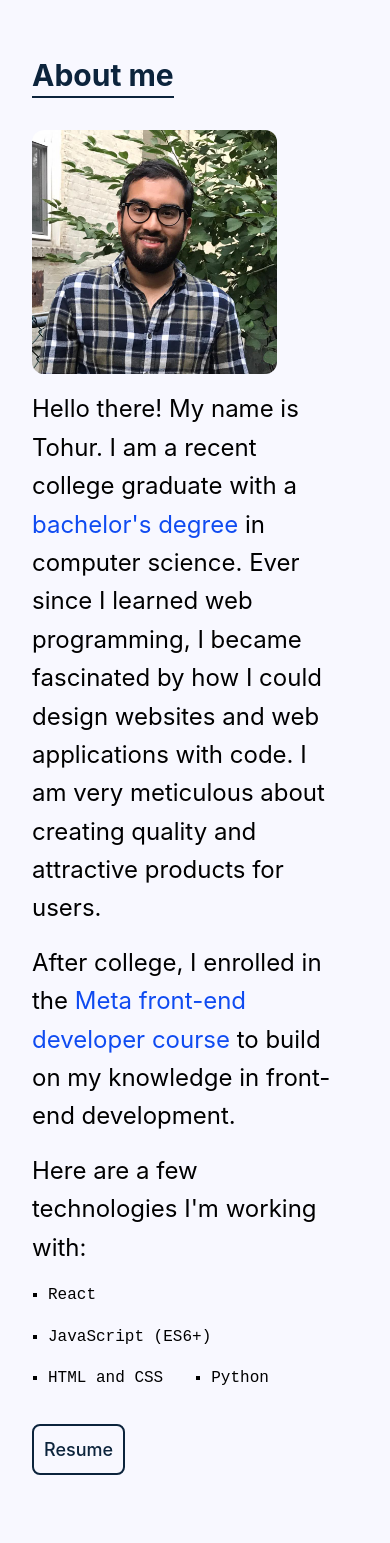
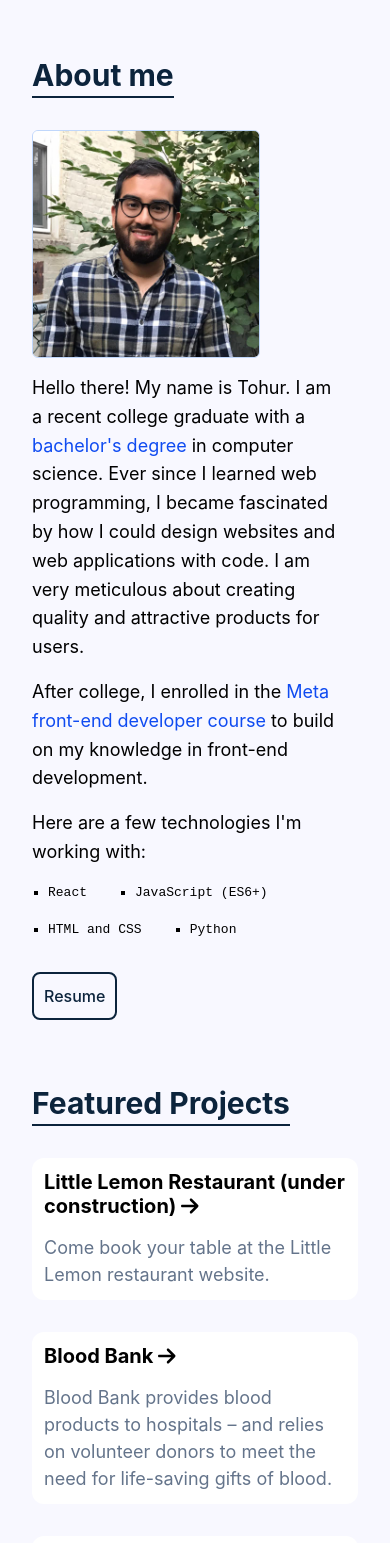
Before and after one commit to tohurr/tohurr.github.io, a React (Create React App) app: page / in a window 390 px wide. Shown: the part 820-2363 px from the top of the page. Built offline with nearby package versions, Linux system fonts and the light colour scheme.

Commit message:
Updated responsive design

```diff
--- a/src/components/Aboutme.js
+++ b/src/components/Aboutme.js
@@ -41,7 +41,7 @@ const Aboutme = () => {
                 </p>
             </div>
             <div>
-                <Image src={photo} alt='Tohur' borderRadius="xl" className="image" />
+                <Image src={photo} alt='Tohur' borderRadius="md" className="image" />
             </div>
         </div>
         <a className="resume" href={resume} target="_blank" rel="noopener noreferrer">Resume</a>
--- a/src/components/Card.js
+++ b/src/components/Card.js
@@ -25,7 +25,7 @@ const Card = ({ title, description, imageSrc, url }) => {
       >
        {/* <Image borderRadius="xl" src={imageSrc} alt={title} boxSize='sm' objectFit='cover'/>  */}
        <VStack spacing={4} p={3} alignItems="flex-start">
-         <HStack justifyContent="space-between" alignItems="center">
+         <HStack justifyContent="space-between" alignItems="center" >
            <Heading as="h3" size="md">
              {title} <FontAwesomeIcon icon={faArrowRight} size="1x" />
            </Heading>
--- a/src/components/ProjectsSection.js
+++ b/src/components/ProjectsSection.js
@@ -10,15 +10,14 @@ const projects = [
     title: "Little Lemon Restaurant (under construction)",
     description:
       'Come book your table at the Little Lemon restaurant website.',
-    url: "https://tohurr.github.io/reserve-table/",
+    url: "https://tohurr.github.io/little-lemon/",
   },
-
   {
-   title: "React Calculator",
+    title: "Blood Bank",
     description:
-     "A simple calculator built using React. It can perform the four basic mathematical operations: addition, subtraction, multiplication, and division.",
-  //  getImageSrc: () => require("../images/photo1.jpg"),
-   url: "https://tohurr.github.io/react-calculator-app2/",
+      "Blood Bank provides blood products to hospitals – and relies on volunteer donors to meet the need for life-saving gifts of blood.",
+   //  getImageSrc: () => require("../images/photo3.jpg"),
+    url: "https://tohurr.github.io/blood-blank-system/"
   },
   {
     title: "Lucky Shrub",
@@ -28,14 +27,14 @@ const projects = [
     url: "https://tohurr.github.io/luckyshrub/",
   },
  {
-   title: "Blood Bank",
+   title: "React Calculator",
    description:
-     "Blood Bank provides blood products to hospitals – and relies on volunteer donors to meet the need for life-saving gifts of blood.",
-  //  getImageSrc: () => require("../images/photo3.jpg"),
-   url: "https://tohurr.github.io/blood-blank-system/"
+     "A simple calculator built using React. It can perform the four basic mathematical operations: addition, subtraction, multiplication, and division.",
+  //  getImageSrc: () => require("../images/photo1.jpg"),
+   url: "https://tohurr.github.io/react-calculator-app2/",
  },
  {
-   title: "Reserve a Table Prototype",
+   title: "Mobile Prototype",
    description:
      'An interactive, high-fidelity visual design prototype created in Figma for the "reserve a table" feature of the mobile version of the Little Lemon restaurant website.',
   //  getImageSrc: () => require("../images/photo4.jpg"),
--- a/src/components/Styles.css
+++ b/src/components/Styles.css
@@ -42,12 +42,22 @@
     line-height: 1.6;
     font-size: x-large;
 }
+/* ############## */
+@media (max-width:850px) {
+    .abouttext p {
+        font-size: large;
+    }
+}
 
 .image{
-    /* display: block;
-    margin-left: auto;
-    margin-right: auto; */
+    border: 1px solid #C0D7FB;
     width: 75%;
+}
+
+@media (max-width:850px) {
+    .image {
+        width: 70%;
+    }
 }
 
 .link {
@@ -77,6 +87,12 @@
 
 }
 
+@media (max-width:850px) {
+    .languages li {
+        font-size: medium;
+    }
+}
+
 .resume {
     display: inline-block;
     border: 2px solid #0C243C;
@@ -90,6 +106,13 @@
     font-weight: 500;
     transition-duration: 0.4s;
 }
+
+@media (max-width:850px) {
+    .resume {
+        font-size: medium;
+    }
+}
+/* ################# */
 
 .resume:hover {
     /* color: #0F4BF1; */
```
Lines whose indentation alone changed are shown as unchanged.
